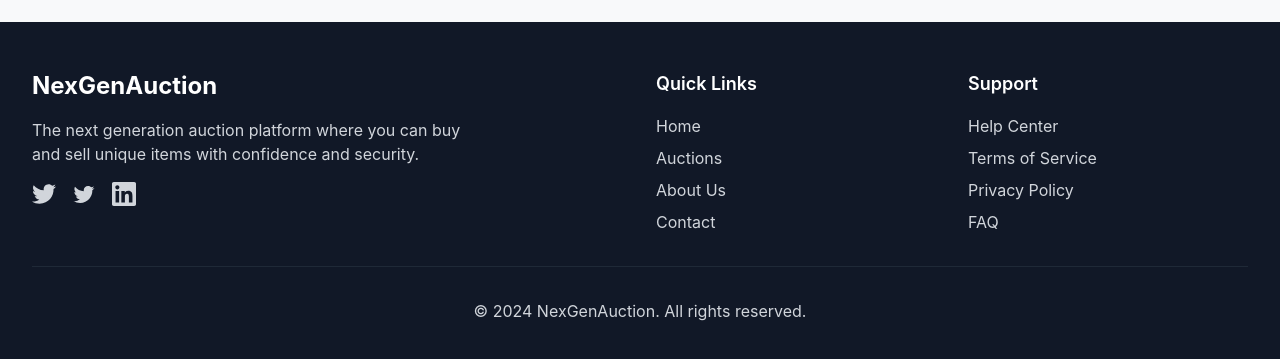
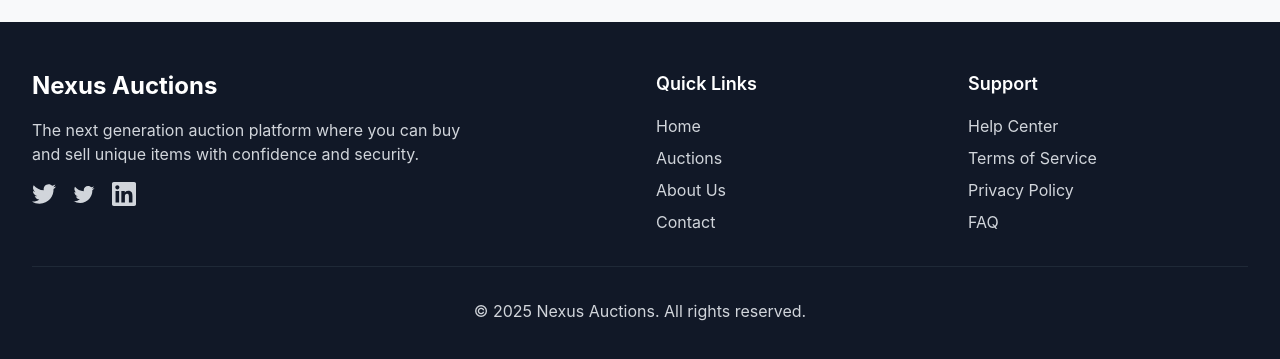
Before and after one commit to gunn3rfourlif3/nexgenauction, a React (Create React App) app in the folder frontend/: page /checkout-test in a window 1280 px wide. Shown: the part 1476-1835 px from the top of the page. Built offline with nearby package versions, Linux system fonts and the light colour scheme; no server answers.

Commit message:
Footer: update brand to 'Nexus Auctions' and use dynamic © year

```diff
--- a/frontend/src/components/Footer.tsx
+++ b/frontend/src/components/Footer.tsx
@@ -8,7 +8,7 @@ const Footer: React.FC = () => {
         <div className="grid grid-cols-1 md:grid-cols-4 gap-8">
           {/* Company Info */}
           <div className="col-span-1 md:col-span-2">
-            <h3 className="text-2xl font-bold text-white mb-4">NexGenAuction</h3>
+            <h3 className="text-2xl font-bold text-white mb-4">Nexus Auctions</h3>
             <p className="text-gray-300 mb-4 max-w-md">
               The next generation auction platform where you can buy and sell unique items
               with confidence and security.
@@ -89,7 +89,7 @@ const Footer: React.FC = () => {
 
         <div className="border-t border-gray-800 mt-8 pt-8 text-center">
           <p className="text-gray-300">
-            © 2024 NexGenAuction. All rights reserved.
+            © {new Date().getFullYear()} Nexus Auctions. All rights reserved.
           </p>
         </div>
       </div>
```
